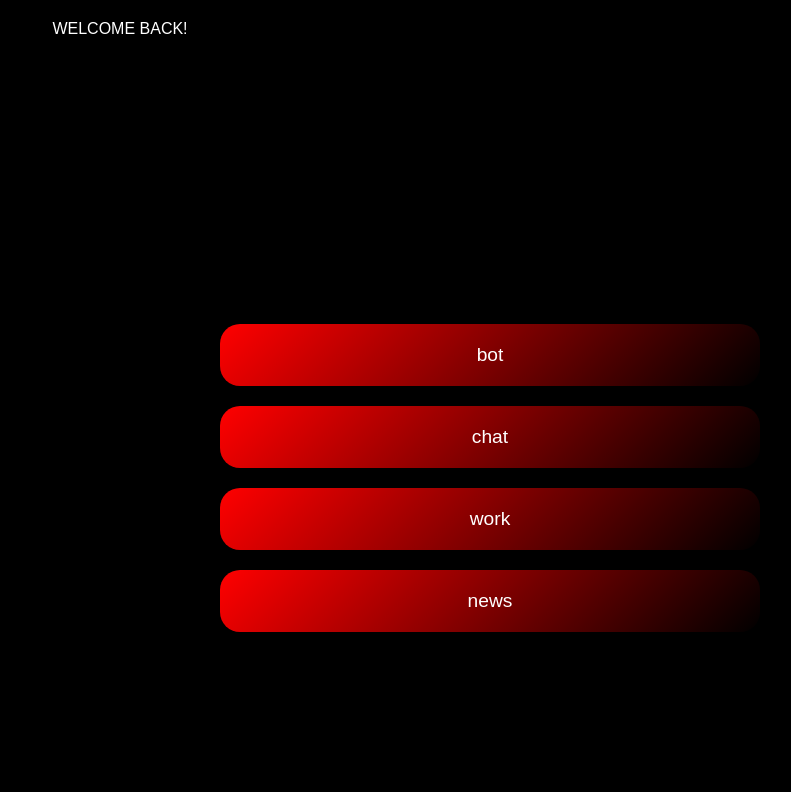
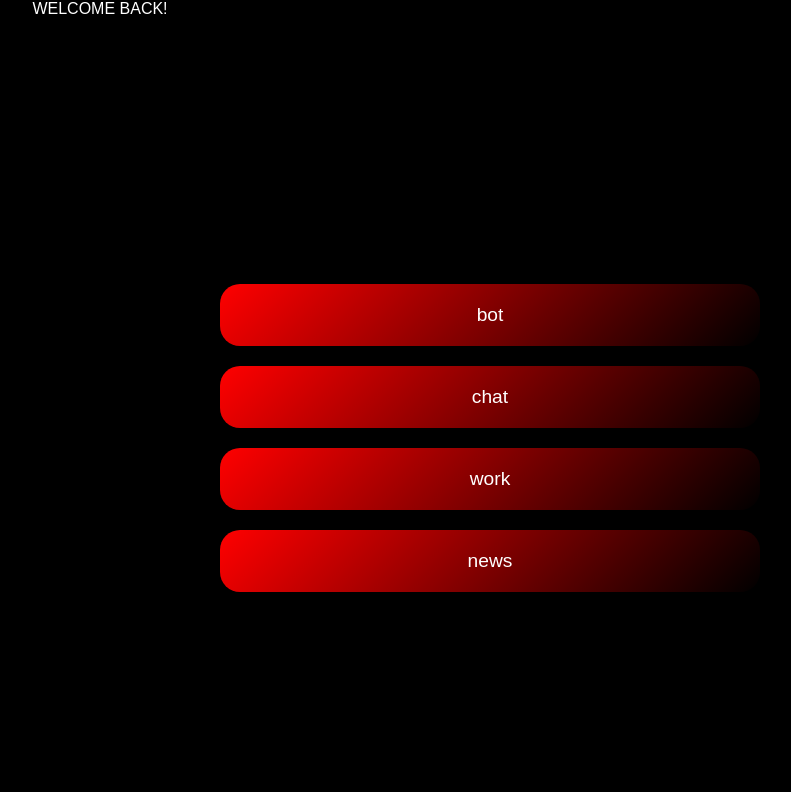
Before and after one commit to keysora/keysora.github.io, a plain HTML site: page index.html in a window 1280 px wide. Shown: the part 184-976 px from the top of the page, without its empty margins (150-941 px from the left). Drawn offline with Linux system fonts and the light colour scheme.

Commit message:
Update index.html

```diff
--- a/index.html
+++ b/index.html
@@ -27,9 +27,7 @@
     .intro-text     {
     text-align: center;
     max-width: 500px;
-  border-radius: 20px;
-      padding: 20px;
-      width: 90%;
+
     }
 
     .menu-container {
```
